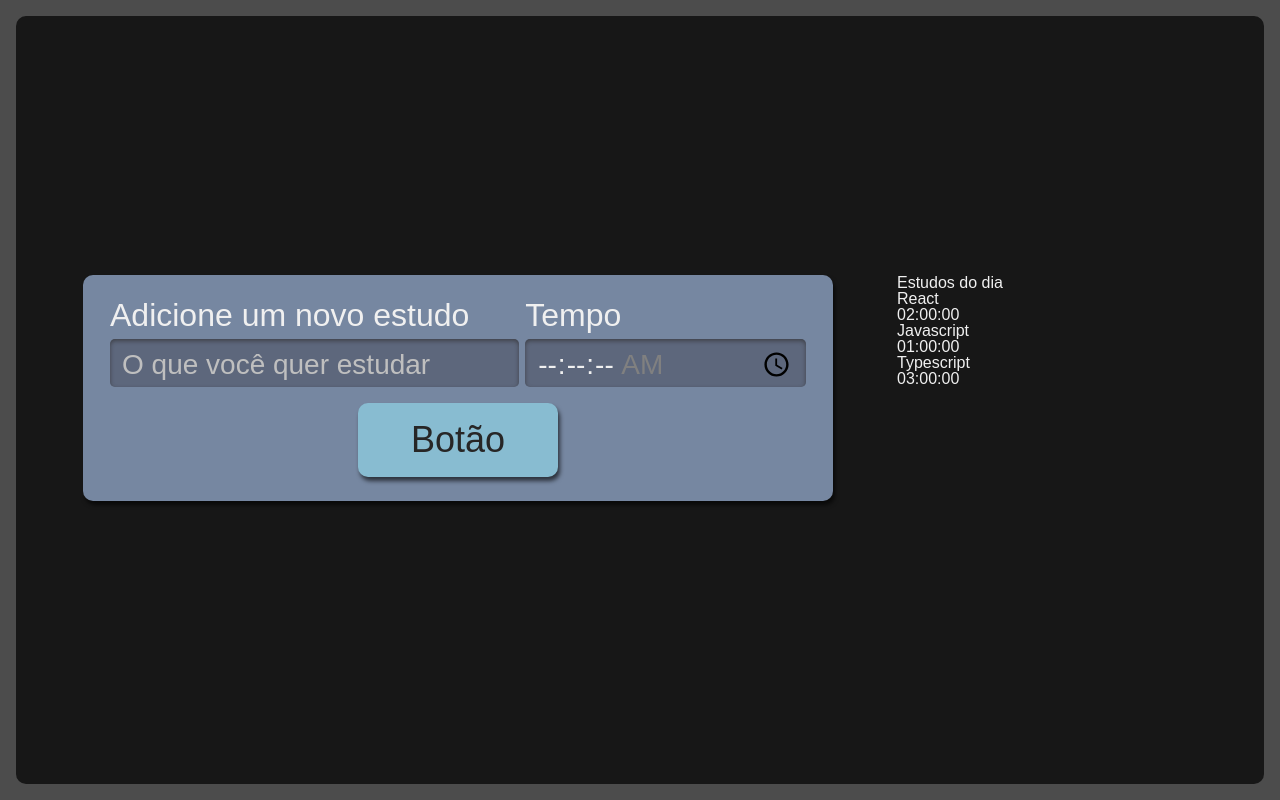
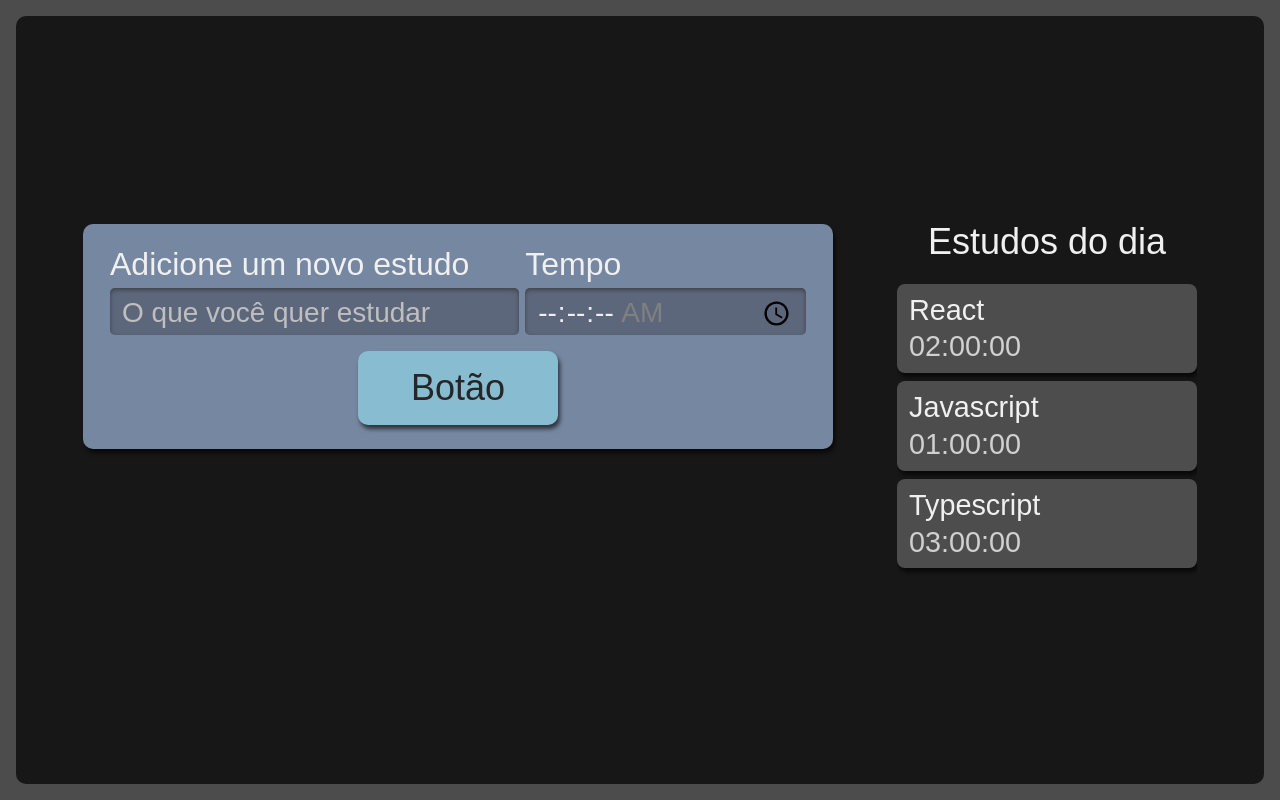
Before and after one commit to elaineads/alura-studies, a React (Create React App) app: page / in a window 1280 px wide. Built offline with nearby package versions, Linux system fonts and the light colour scheme; the HTML template or start-up script is replaced by a standard one.

Commit message:
Criação da pasta 'assets' e estilização da lista

```diff
--- a/src/components/List/index.tsx
+++ b/src/components/List/index.tsx
@@ -1,4 +1,5 @@
 import React from 'react';
+import './style.scss'
 
 function List() {
     const tarefas = [{
@@ -13,11 +14,11 @@
     }]
 
     return (
-        <aside>
+        <aside className='listaTarefas'>
             <h2>Estudos do dia</h2>
             <ul>
                 {tarefas.map((item, index) => (
-                    <li key={index}>
+                    <li key={index} className='item'>
                         <h3>
                             {item.tarefa}
                         </h3>
--- /dev/null
+++ b/src/components/List/style.scss
@@ -0,0 +1,75 @@
+.listaTarefas {
+    grid-area: tarefas;
+    height: 100%;
+
+    h2 {
+      font-size: 1.25rem;
+      margin-bottom: 12px;
+    }
+
+    ul {
+      max-height: 350px;
+      overflow-y: scroll;
+        scrollbar-width: thin;
+    }
+
+    @media screen and (min-width:1280px) {
+
+      h2{
+        text-align: center;
+        font-size: 2.25rem;
+        margin-bottom: 24px;
+      }
+
+      ul {
+        overflow: auto;
+        max-height: 500px;
+      }
+    }
+  }
+
+  .item {
+    background-color: #4D4D4D;
+    border-radius: 8px;
+    box-shadow: 2px 4px 4px #0000009F;
+    padding: 12px;
+    margin-bottom: 8px;
+    position: relative;
+    cursor: pointer;
+
+    h3 {
+      margin-bottom: 8px;
+      word-break: break-all;
+    }
+
+    span {
+      color: #D0D0D0;
+    }
+
+    @media screen and (min-width:1280px) {
+      font-size: 1.8rem;
+    }
+  }
+
+  .itemSelecionado {
+    background-color: #292929;
+    box-shadow: 2px 4px 4px #0000009F inset;
+  }
+
+  .itemCompletado {
+    background-color: #566F42;
+    cursor: auto;
+
+    .concluido {
+      display: block;
+      background-image: url('../../assets/img/check-mark.svg');
+      background-repeat: no-repeat;
+      background-size: 38px 38px;
+      position: absolute;
+      top: 50%;
+      right: 12px;
+      transform: translateY(-50%);
+      width: 42px;
+      height: 43px;
+    }
+  }
```
Also changed, not shown: src/assets/img/check-mark.svg (added).
